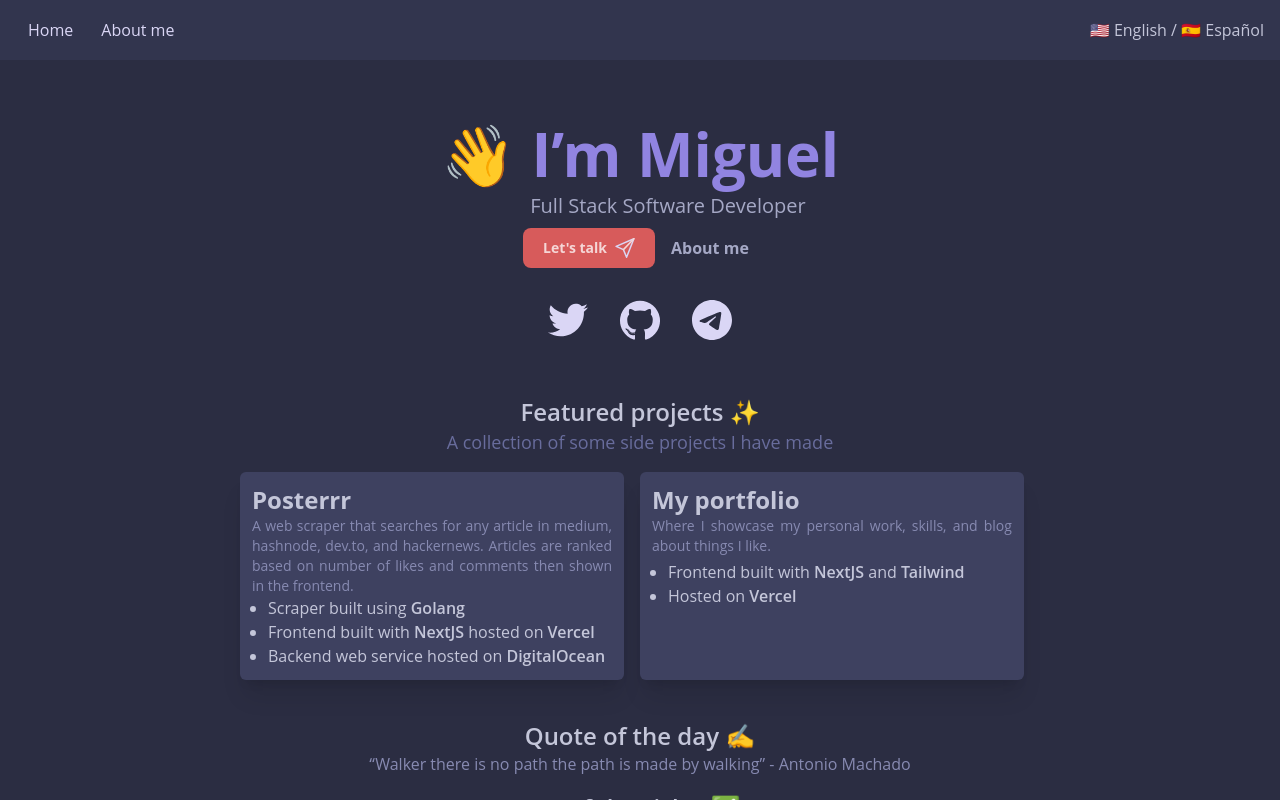
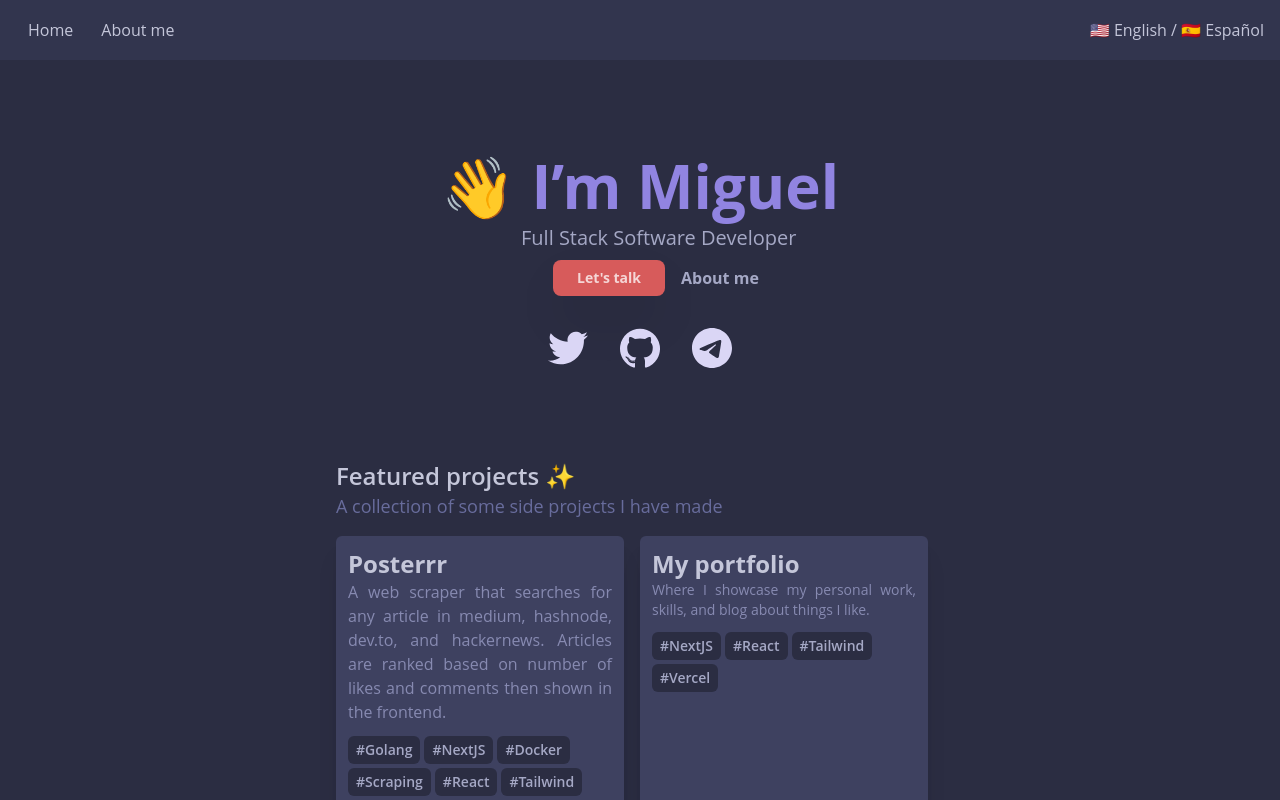
Before and after one commit to 0xMiguel/portfolio, a Next.js app: page / in a window 1280 px wide. Shown: the top 800 px of the page. Built offline with nearby package versions, Linux system fonts and the light colour scheme.

Commit message:
feat(more layout stuff): changed the website layout to be more central

```diff
--- /dev/null
+++ b/src/components/Hashtag.tsx
@@ -0,0 +1,13 @@
+import * as React from 'react';
+
+interface tag {
+  tag: string;
+}
+
+export default function Hashtag(tag: tag) {
+  return (
+    <span className='mr-1 mt-1 rounded-md bg-primary-dark px-2 py-1 text-sm font-semibold text-primary-light-50'>
+      #{tag.tag}
+    </span>
+  );
+}
--- /dev/null
+++ b/src/components/TranslatedText.tsx
@@ -0,0 +1,9 @@
+import * as React from 'react';
+
+interface TranslatedTextOpts {
+  section: 'nav' | 'hero' | 'featured';
+}
+
+export default function TranslatedText(props: TranslatedTextOpts) {
+  return <span>{props.section}</span>;
+}
--- /dev/null
+++ b/src/components/nav.tsx
@@ -0,0 +1,69 @@
+import Link from 'next/link';
+import * as React from 'react';
+
+import { useTranslationState } from '@/hooks/store';
+
+import { translations } from '@/utils/translations';
+
+export default function Navbar() {
+  const store = useTranslationState();
+
+  const changeLanguage = (lang: 'english' | 'spanish') => {
+    store.changeLanguage(lang);
+  };
+  return (
+    <nav className='bg-primary-medium bg-opacity-20 px-2 py-2.5 sm:px-4 '>
+      <div className='container mx-auto flex flex-wrap items-center justify-between'>
+        <ul className='flex flex-row '>
+          <li>
+            <Link href='/'>
+              <a
+                href='#'
+                className='block py-2 pr-4 pl-3 text-primary-light-25 hover:text-primary-light'
+                aria-current='page'
+                suppressHydrationWarning
+              >
+                {store.isEnglish
+                  ? translations.navbar.english.home
+                  : translations.navbar.spanish.home}
+              </a>
+            </Link>
+          </li>
+          <li>
+            <Link href='/about'>
+              <a
+                suppressHydrationWarning
+                href='#'
+                className='block py-2 pr-4 pl-3 text-primary-light-25 hover:text-primary-light'
+                aria-current='page'
+              >
+                {store.isEnglish
+                  ? translations.navbar.english.about
+                  : translations.navbar.spanish.about}
+              </a>
+            </Link>
+          </li>
+        </ul>
+        <div className='text-primary-light-25'>
+          <span
+            onClick={() => {
+              changeLanguage('english');
+            }}
+            className='cursor-pointer hover:text-primary-light-50'
+          >
+            🇺🇸 English{' '}
+          </span>
+          <span> / </span>
+          <span
+            onClick={() => {
+              changeLanguage('spanish');
+            }}
+            className='cursor-pointer hover:text-primary-light-50'
+          >
+            🇪🇸 Español
+          </span>
+        </div>
+      </div>
+    </nav>
+  );
+}
--- a/src/hooks/store.ts
+++ b/src/hooks/store.ts
@@ -0,0 +1,27 @@
+import create from 'zustand';
+import { persist } from 'zustand/middleware';
+
+interface TranslationState {
+  isEnglish: boolean;
+  isSpanish: boolean;
+  changeLanguage: (language: 'english' | 'spanish') => void;
+}
+
+export const useTranslationState = create<TranslationState>()(
+  persist(
+    (set) => ({
+      isEnglish: true,
+      isSpanish: false,
+      changeLanguage: (language: 'english' | 'spanish') => {
+        if (language === 'english') {
+          set(() => ({ isEnglish: true, isSpanish: false }));
+        } else if (language === 'spanish') {
+          set(() => ({ isSpanish: true, isEnglish: false }));
+        }
+      },
+    }),
+    {
+      name: 'migueldev',
+    }
+  )
+);
--- a/src/pages/about.tsx
+++ b/src/pages/about.tsx
@@ -1,7 +1,7 @@
-import Link from 'next/link';
 import * as React from 'react';
 
 import Layout from '@/components/layout/Layout';
+import Navbar from '@/components/nav';
 import Seo from '@/components/Seo';
 
 export default function aboutMe() {
@@ -9,65 +9,7 @@ export default function aboutMe() {
     <Layout>
       <Seo templateTitle='About me' />
       <section>
-        <nav className='border-2 border-r-0 border-t-0 border-l-0 border-medium px-2 py-2.5 sm:px-4 '>
-          <div className='container mx-auto flex flex-wrap items-center justify-between'>
-            <button
-              data-collapse-toggle='navbar-default'
-              type='button'
-              className='ml-3 inline-flex items-center rounded-lg p-2 text-sm text-gray-500 hover:bg-gray-100 focus:outline-none focus:ring-2 focus:ring-gray-200 dark:text-gray-400 dark:hover:bg-gray-700 dark:focus:ring-gray-600 md:hidden'
-              aria-controls='navbar-default'
-              aria-expanded='false'
-            >
-              <span className='sr-only'>Open main menu</span>
-              <svg
-                className='h-6 w-6'
-                aria-hidden='true'
-                fill='currentColor'
-                viewBox='0 0 20 20'
-                xmlns='http://www.w3.org/2000/svg'
-              >
-                <path d='M3 5a1 1 0 011-1h12a1 1 0 110 2H4a1 1 0 01-1-1zM3 10a1 1 0 011-1h12a1 1 0 110 2H4a1 1 0 01-1-1zM3 15a1 1 0 011-1h12a1 1 0 110 2H4a1 1 0 01-1-1z'></path>
-              </svg>
-            </button>
-            <div
-              className='hidden w-full md:block md:w-auto'
-              id='navbar-default'
-            >
-              <ul className='flex flex-row'>
-                <li>
-                  <Link href='/'>
-                    <a
-                      href='#'
-                      className='block py-2 pr-4 pl-3 text-light hover:text-medium'
-                      aria-current='page'
-                    >
-                      Home
-                    </a>
-                  </Link>
-                </li>
-                <li>
-                  <Link href='/about'>
-                    <a
-                      href='#'
-                      className='block py-2 pr-4 pl-3 text-light hover:text-medium'
-                      aria-current='page'
-                    >
-                      About me
-                    </a>
-                  </Link>
-                </li>
-              </ul>
-            </div>
-            <div className='text-light'>
-              <span className='cursor-pointer hover:text-medium'>
-                🇺🇸 English{' '}
-              </span>
-              <span className='cursor-pointer hover:text-medium'>
-                / 🇪🇸 Español
-              </span>
-            </div>
-          </div>
-        </nav>
+        <Navbar />
       </section>
 
       <section>
--- a/src/pages/index.tsx
+++ b/src/pages/index.tsx
@@ -2,98 +2,35 @@ import Image from 'next/image';
 import Link from 'next/link';
 import * as React from 'react';
 
+import Hashtag from '@/components/Hashtag';
 import Layout from '@/components/layout/Layout';
+import Navbar from '@/components/nav';
 import Seo from '@/components/Seo';
 
 export default function HomePage() {
   return (
     <Layout>
       <Seo templateTitle='Home' />
-      <main>
+      <Navbar />
+      <main className='flex justify-center'>
+        <div className='flex h-max w-full flex-col p-4 md:w-6/12'>
           <section className='flex h-96 flex-col md:h-96'>
-          <nav className='bg-primary-medium bg-opacity-20 px-2 py-2.5 sm:px-4 '>
-            <div className='container mx-auto flex flex-wrap items-center justify-between'>
-              <button
-                data-collapse-toggle='navbar-default'
-                type='button'
-                className='ml-3 inline-flex items-center rounded-lg p-2 text-sm text-gray-500 hover:bg-gray-100 focus:outline-none focus:ring-2 focus:ring-gray-200 dark:text-gray-400 dark:hover:bg-gray-700 dark:focus:ring-gray-600 md:hidden'
-                aria-controls='navbar-default'
-                aria-expanded='false'
-              >
-                <span className='sr-only'>Open main menu</span>
-                <svg
-                  className='h-6 w-6'
-                  aria-hidden='true'
-                  fill='currentColor'
-                  viewBox='0 0 20 20'
-                  xmlns='http://www.w3.org/2000/svg'
-                >
-                  <path d='M3 5a1 1 0 011-1h12a1 1 0 110 2H4a1 1 0 01-1-1zM3 10a1 1 0 011-1h12a1 1 0 110 2H4a1 1 0 01-1-1zM3 15a1 1 0 011-1h12a1 1 0 110 2H4a1 1 0 01-1-1z'></path>
-                </svg>
-              </button>
-              <div
-                className='hidden w-full md:block md:w-auto'
-                id='navbar-default'
-              >
-                <ul className='flex flex-row'>
-                  <li>
-                    <Link href='/'>
-                      <a
-                        href='#'
-                        className='block py-2 pr-4 pl-3 text-light hover:text-medium'
-                        aria-current='page'
-                      >
-                        Home
-                      </a>
-                    </Link>
-                  </li>
-                  <li>
-                    <Link href='/about'>
-                      <a
-                        href='#'
-                        className='block py-2 pr-4 pl-3 text-light hover:text-medium'
-                        aria-current='page'
-                      >
-                        About me
-                      </a>
-                    </Link>
-                  </li>
-                </ul>
-              </div>
-              <div className='text-primary-light-25'>
-                <span className='cursor-pointer hover:text-primary-light-50'>
-                  🇺🇸 English{' '}
-                </span>
-                <span> / </span>
-                <span className='cursor-pointer hover:text-primary-light-50'>
-                  🇪🇸 Español
-                </span>
-              </div>
-            </div>
-          </nav>
-
-          <div className='flex h-full flex-col items-center text-center'>
+            <div className='flex h-full flex-col '>
               <div className='flex flex-col items-center'>
-              <div className='mt-20 md:mt-16'>
+                <div className='mt-24 md:mt-20'>
                   <h1 className='mb-2 text-5xl font-bold text-medium md:text-6xl'>
                     👋 I’m Miguel
                   </h1>
-                <span className='ml-14 text-primary-light-50 md:text-xl'>
+                  <span className='ml-16 text-primary-light-50 md:ml-20 md:text-xl'>
                     Full Stack Software Developer
                   </span>
                 </div>
-              <div className='flex flex-row'>
+                <div className='flex flex-row md:ml-10'>
                   <button
                     type='button'
-                  className='mt-2 mb-2 inline-flex items-center rounded-lg bg-red-primary px-5 py-2.5 text-center text-sm font-medium text-red-light  hover:bg-opacity-80'
+                    className='mt-2 mb-2 inline-flex items-center rounded-lg bg-red-primary px-6 py-2 text-center text-sm font-medium text-red-light shadow-2xl  hover:bg-opacity-80'
                   >
-                  <span className='mr-2 font-bold'>Let&apos;s talk</span>
-                  <Image
-                    alt='paper plane'
-                    src='/images/paper_plane.svg'
-                    width={20}
-                    height={20}
-                  />
+                    <span className='font-bold'>Let&apos;s talk</span>
                   </button>
                   <Link href='/about'>
                     <button className='ml-4 inline-flex items-center text-center text-primary-light-50 hover:text-primary-light-25'>
@@ -134,8 +71,8 @@ export default function HomePage() {
             </div>
           </section>
 
-        <section className='flex flex-col items-center p-3'>
-          <div className='mb-4 flex w-full flex-col text-left text-center'>
+          <section className='flex flex-col'>
+            <div className='mb-4 flex w-full flex-col'>
               <span className='text-2xl font-semibold text-primary-light-25'>
                 Featured projects ✨
               </span>
@@ -151,27 +88,21 @@ export default function HomePage() {
                       Posterrr
                     </span>
                     <span>
-                    <p className='text-justify text-sm text-primary-light'>
+                      <p className='text-md text-justify text-primary-light'>
                         A web scraper that searches for any article in medium,
                         hashnode, dev.to, and hackernews. Articles are ranked
                         based on number of likes and comments then shown in the
                         frontend.
                       </p>
                     </span>
-                  <ul className=' ml-4 list-disc text-primary-light-25'>
-                    <li>
-                      Scraper built using{' '}
-                      <span className='font-semibold'>Golang</span>{' '}
-                    </li>
-                    <li>
-                      Frontend built with{' '}
-                      <span className='font-semibold'>NextJS </span> hosted on
-                      <span className='font-semibold'> Vercel</span>
-                    </li>
-                    <li>
-                      Backend web service hosted on{' '}
-                      <span className='font-semibold'>DigitalOcean</span>
-                    </li>
+                    <ul className='mt-2 flex flex-wrap'>
+                      <Hashtag tag='Golang' />
+                      <Hashtag tag='NextJS' />
+                      <Hashtag tag='Docker' />
+                      <Hashtag tag='Scraping' />
+                      <Hashtag tag='React' />
+                      <Hashtag tag='Tailwind' />
+                      <Hashtag tag='Vercel' />
                     </ul>
                   </div>
                 </div>
@@ -187,33 +118,29 @@ export default function HomePage() {
                       things I like.
                     </p>
                   </span>
-                <ul className='mt-1 ml-4 list-disc text-primary-light-25'>
-                  <li>
-                    Frontend built with{' '}
-                    <span className='font-semibold'>NextJS</span> and
-                    <span className='font-semibold'> Tailwind</span>
-                  </li>
-                  <li>
-                    Hosted on <span className='font-semibold'> Vercel</span>
-                  </li>
+                  <ul className='mt-2 flex flex-wrap'>
+                    <Hashtag tag='NextJS' />
+                    <Hashtag tag='React' />
+                    <Hashtag tag='Tailwind' />
+                    <Hashtag tag='Vercel' />
                   </ul>
                 </div>
               </div>
             </div>
           </section>
 
-        <section className='flex flex-col items-center p-3'>
-          <div className='flex flex-col items-center'>
+          <section className='mt-4 flex flex-col'>
+            <div className='flex flex-col'>
               <h5 className='text-2xl font-semibold text-primary-light-25'>
                 Quote of the day ✍️
               </h5>
-            <span className='text-primary-light'>
+              <span className='mt-1 text-primary-light'>
                 “Walker there is no path the path is made by walking” - Antonio
                 Machado
               </span>
             </div>
-          <div className='mt-4 flex flex-col items-center'>
-            <h5 className='text-2xl font-semibold text-primary-light-25'>
+            <div className='mt-4 flex flex-col'>
+              <h5 className='mb-2 text-2xl font-semibold text-primary-light-25'>
                 Useful articles ✅
               </h5>
               <div className='mb-3 flex h-full flex-row'>
@@ -257,6 +184,7 @@ export default function HomePage() {
               </div>
             </div>
           </section>
+        </div>
       </main>
     </Layout>
   );
--- /dev/null
+++ b/src/utils/translations.ts
@@ -0,0 +1,23 @@
+export const translations = {
+  navbar: {
+    english: {
+      about: 'About me',
+      home: 'Home',
+    },
+    spanish: {
+      about: 'Sobre mi',
+      home: 'Inicio',
+    },
+  },
+  mainHeader: {
+    english: {
+      name: '👋 I’m Miguel',
+      role: 'Full Stack Software Developer',
+    },
+    spanish: {
+      name: '👋 Soy Miguel',
+      role: 'Desarrollador de Software Full Stack',
+    },
+  },
+  projects: {},
+};
```
Lines whose indentation alone changed are shown as unchanged.
